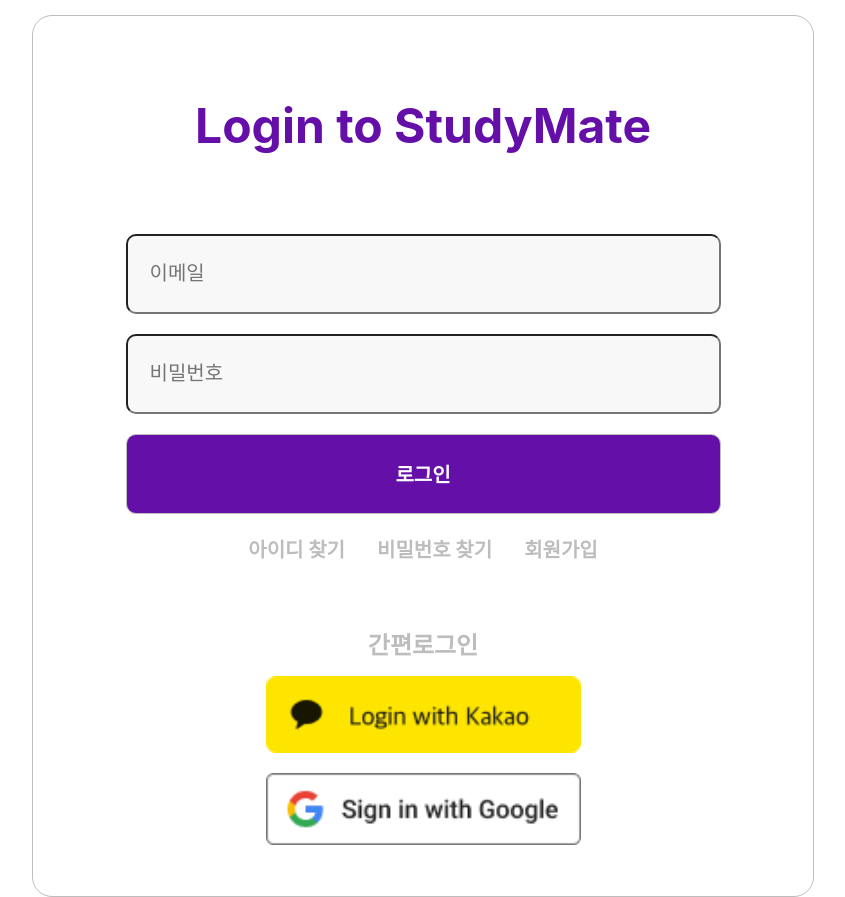
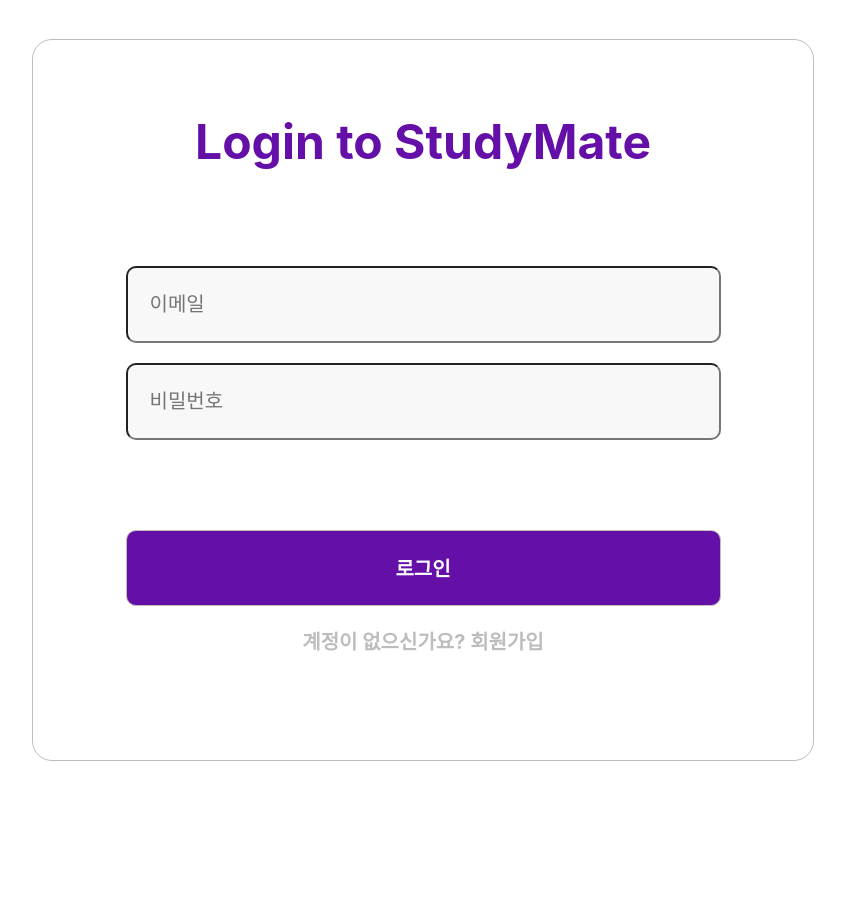
Before and after one commit to tuk2023CD-Caremate/frontend, a React (Vite) app: page /login in a window 1280 px wide. Shown: the whole page, without its empty margins (217-1062 px from the left). After the commit the page ends 873 px from the top, so only its background shows below. Built offline with nearby package versions, Linux system fonts and the light colour scheme; the HTML template or start-up script is replaced by a standard one.

Commit message:
design : 로그인 컴포넌트 디자인 수정

```diff
--- a/src/App.tsx
+++ b/src/App.tsx
@@ -83,8 +83,6 @@
         <Route path="/login" element={<LoginPage />} />
         <Route path="/signUp" element={<SignUpPage />} />
 
-        {/* <Route path="/offline" element={<OfflinePage />} /> */}
-
         <Route path="/matching" element={<StartPage />} />
         <Route path="/matching/select" element={<SelectUserPage />} />
 
--- a/src/components/Login.tsx
+++ b/src/components/Login.tsx
@@ -16,10 +16,11 @@
   flex-direction: column;
   align-items: center;
   width: 43.75rem;
-  height: 50rem;
+  height: 40rem;
   padding: 2.5rem;
   border-radius: 1.25rem;
   border: 1px solid var(--Gray-03, #bdbdbd);
+  margin-bottom: 7rem;
 `
 
 const LoginH2 = styled.h2`
@@ -29,13 +30,14 @@
   font-size: 3rem;
   font-weight: bold;
   text-align: center;
-  margin-bottom: 3rem;
+  margin-top: 2rem;
+  margin-bottom: 5rem;
 `
 
 const LoginInput = styled.input`
   text-indent: 1.25rem;
   width: 85%;
-  height: 10%;
+  height: 12%;
   box-sizing: border-box;
   background-color: #f8f8f8;
   border-radius: 0.625rem;
@@ -45,7 +47,7 @@
 
 const LoginButton = styled.button`
   width: 85%;
-  height: 10%;
+  height: 12%;
   border-radius: 0.625rem;
   border: 1px solid var(--Gray-03, #bdbdbd);
   background: var(--bdbdbd, #650fa9);
@@ -57,6 +59,7 @@
   &:active {
     background: #490e76;
   }
+  margin-top: 5rem;
 `
 
 const FindMore = styled.p`
@@ -77,27 +80,6 @@
   &:active {
     color: #650fa9;
   }
-`
-
-const LoginH4 = styled.div`
-  margin-top: 3.75rem;
-  margin-bottom: 1.25rem;
-  height: 1.25rem;
-  text-align: center;
-  font-size: 1.5rem;
-  font-weight: bold;
-  color: #bdbdbd;
-`
-
-const KakaoSubmit = styled.img`
-  border-radius: 0.4rem;
-  width: 45%;
-  margin: 0.625rem;
-`
-const GoogleSubmit = styled.img`
-  border-radius: 0.4rem;
-  width: 45%;
-  margin: 0.625rem;
 `
 
 export default function Login() {
@@ -156,13 +138,8 @@
           />
           <LoginButton>로그인</LoginButton>
           <FindMore>
-            <FindIt href="/findid">아이디 찾기</FindIt>
-            <FindIt href="findpwd">비밀번호 찾기</FindIt>
-            <FindIt href="/signUp">회원가입</FindIt>
+            <FindIt href="/signUp">계정이 없으신가요? 회원가입</FindIt>
           </FindMore>
-          <LoginH4>간편로그인</LoginH4>
-          <KakaoSubmit src={kakao_login} />
-          <GoogleSubmit src={google_login} />
         </LoginWrapper>
       </form>
     </Container>
```
Also changed, not shown: src/pages/TestPage.tsx (deleted, +0 -10 lines).
